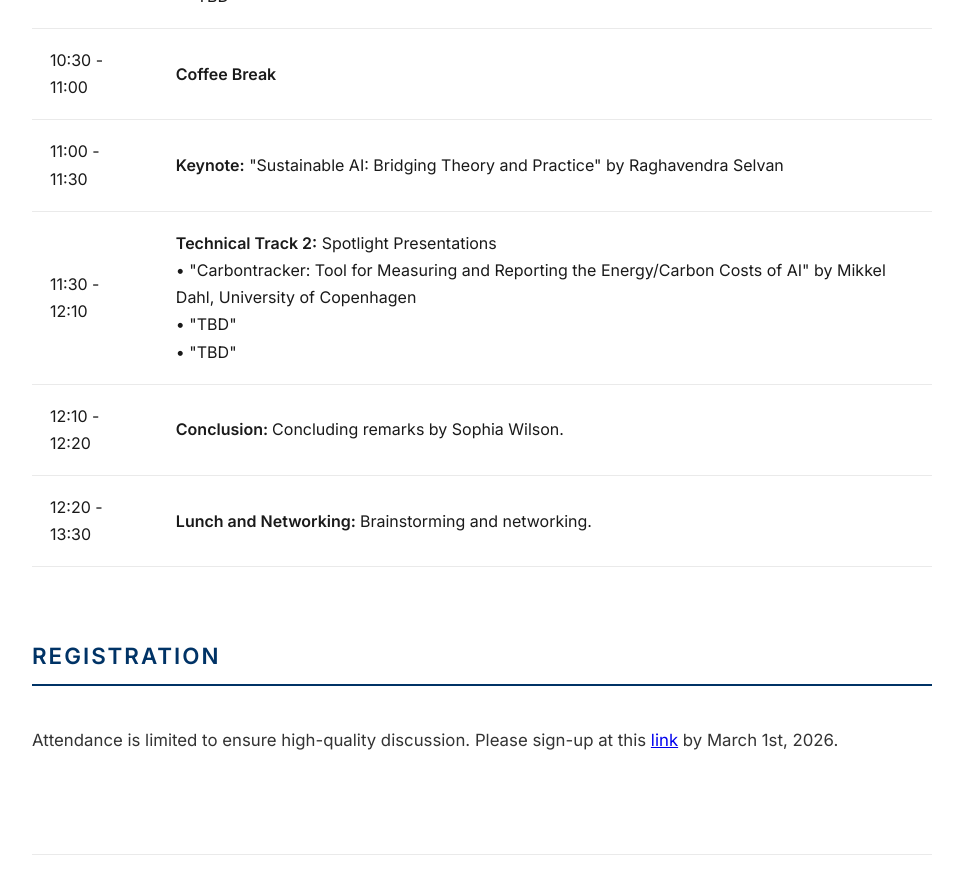
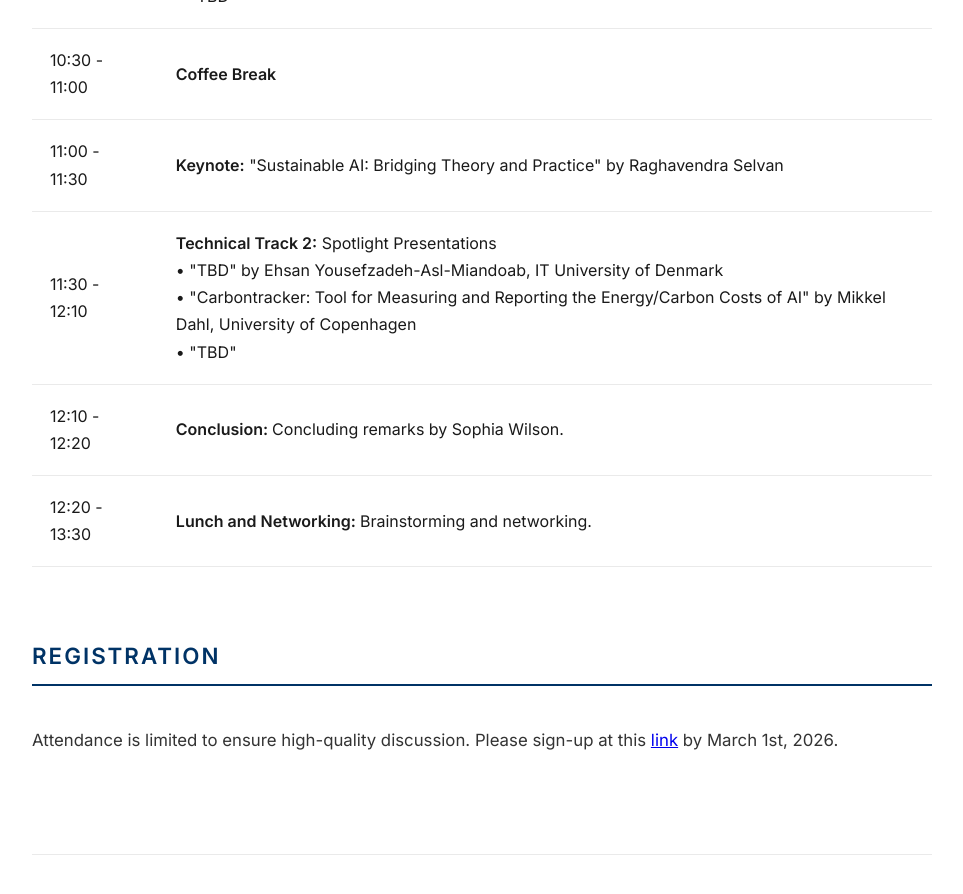
Before and after one commit to saintslab/saintslab.github.io, a Jekyll site: the page workshop2026/index.html, which Jekyll copies as it is, in a window 1280 px wide and 900 px high, scrolled down 1963 px. Shown: the top 894 px of the window, without its empty margins (158-1121 px from the left). Built offline with Jekyll 4.4.1, drawn with Linux system fonts in a browser that asks for light colours.

Commit message:
Update talks

```diff
--- a/workshop2026/index.html
+++ b/workshop2026/index.html
@@ -272,8 +272,8 @@
                 <tr>
                     <td>11:30 - 12:10</td>
                     <td><strong>Technical Track 2:</strong> Spotlight Presentations<br>
+                    &#x2022; "TBD" by 	Ehsan Yousefzadeh-Asl-Miandoab, IT University of Denmark <br>
                 &#x2022; "Carbontracker: Tool for Measuring and Reporting the Energy/Carbon Costs of AI" by Mikkel Dahl, University of Copenhagen <br>
-                &#x2022; "TBD" <br>
                 &#x2022; "TBD" <br>
 </td>
                 </tr>
```
